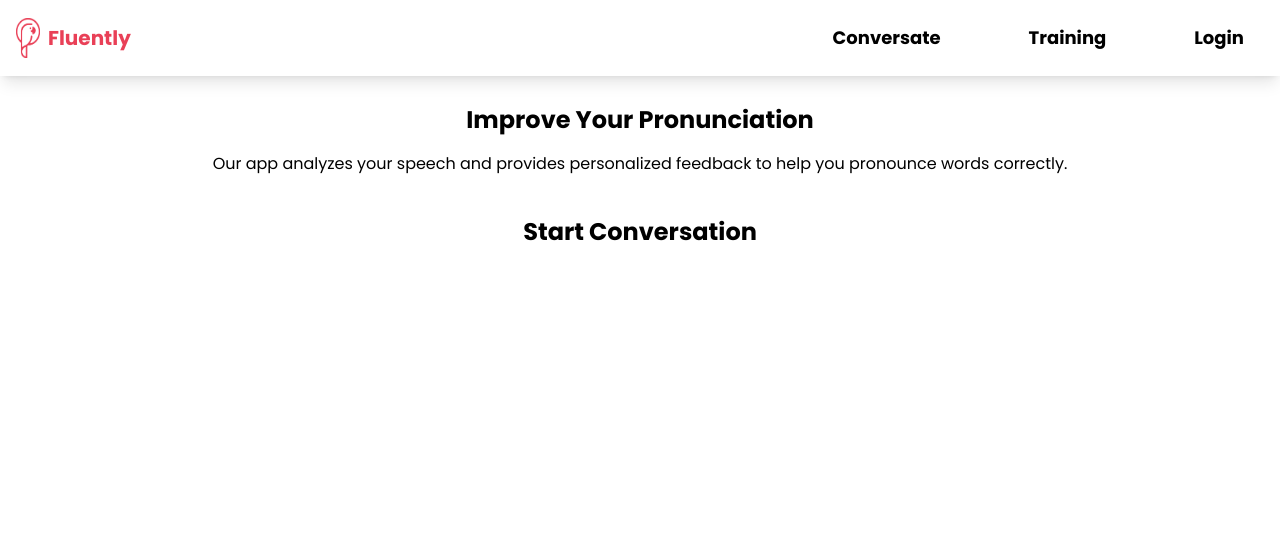
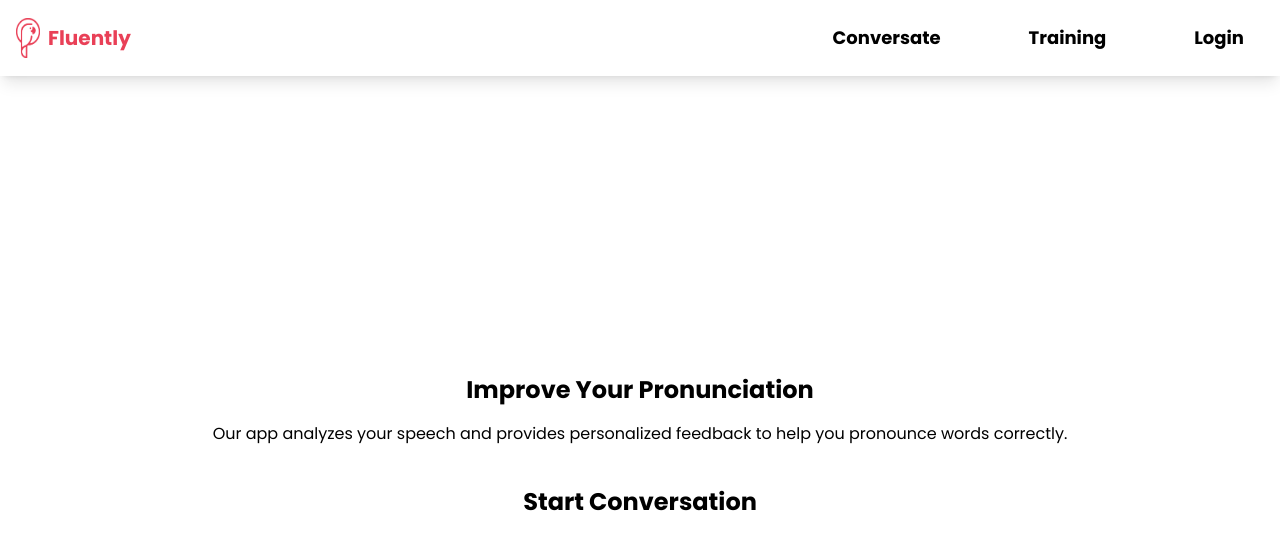
Before and after one commit to kellyxzhou/hackuta, a Next.js app in the folder frontend/: page /conversate in a window 1280 px wide. Shown: the top 550 px of the page. Built offline with nearby package versions, Linux system fonts and the light colour scheme; no server answers.

Commit message:
minor ui changes

```diff
--- a/frontend/src/app/conversate/page.tsx
+++ b/frontend/src/app/conversate/page.tsx
@@ -32,7 +32,7 @@ export default function page() {
 
             {started ? (
                 <div className="flex flex-col items-center justify-start min-h-screen pt-10">
-                    <h2 className="text-2xl font-semibold mb-4">
+                    <h2 className="text-2xl font-bold mb-4">
                         Let's talk about{" "}
                         <span className="text-primary text-2xl">
                             {getRandomTopic()}
@@ -51,11 +51,11 @@ export default function page() {
                 </div>
             ) : (
                 <>
-                    <div className="flex flex-col items-center">
+                    <div className="flex flex-col items-center justify-center min-h-screen -mt-10">
                         <h1 className="text-2xl font-bold py-2 px-4 rounded-full mt-5 text-center">
                             Improve Your Pronunciation
                         </h1>
-                        <p className="mt-2">
+                        <p className="mt-2 text-center">
                             Our app analyzes your speech and provides
                             personalized feedback to help you pronounce words
                             correctly.
```
